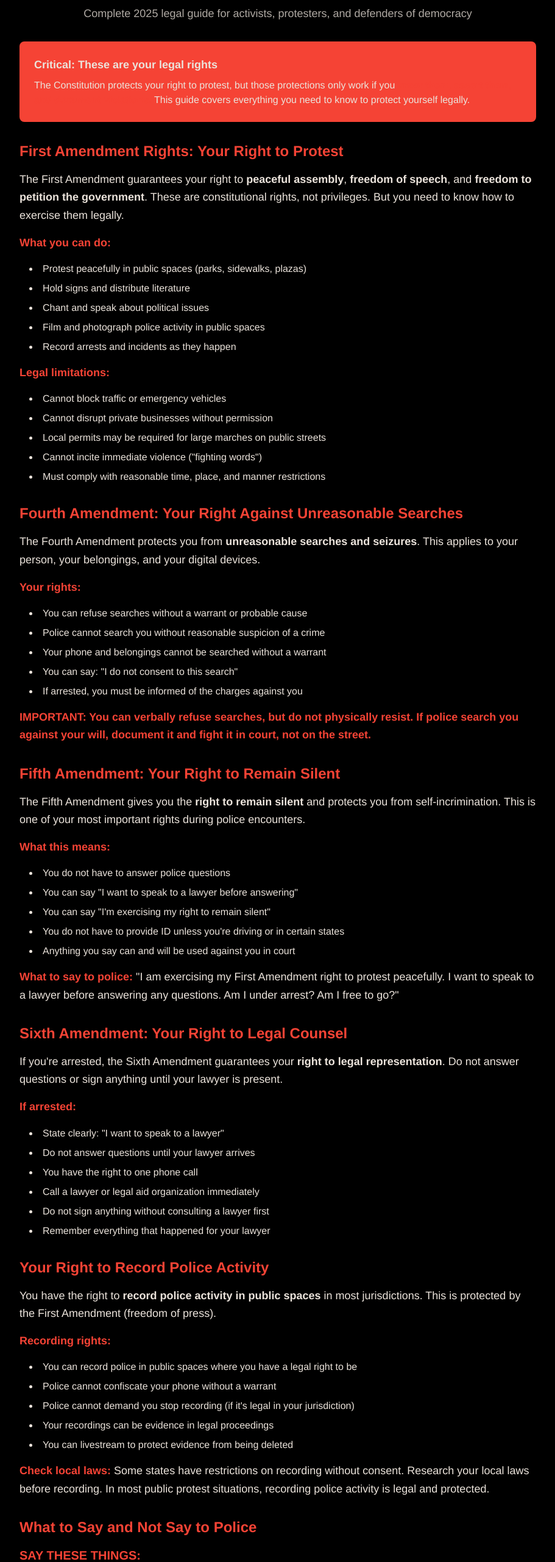
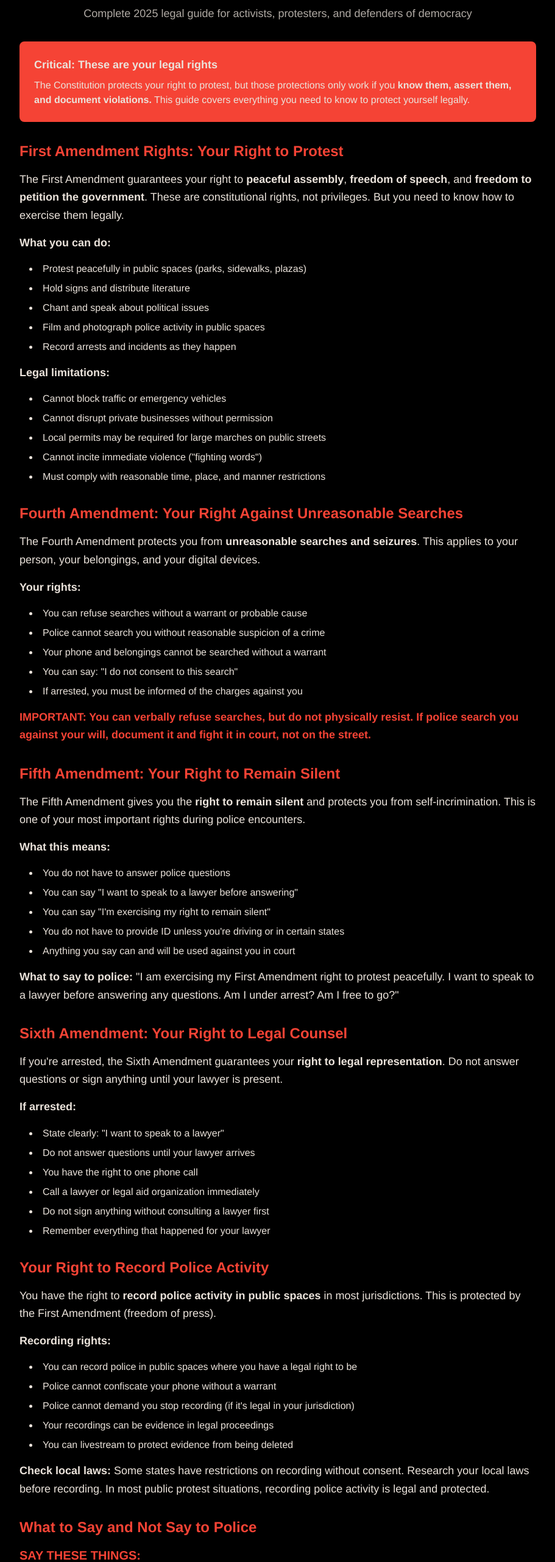
Before and after one commit to thedanperry/LibertyGuard-Website, a Next.js app: page /know-your-rights in a window 1280 px wide. Shown: the part 184-2746 px from the top of the page at 61% size, without its empty margins (184-1095 px from the left). Built offline with nearby package versions, Linux system fonts and the light colour scheme.

Commit message:
Remove all red text inside red backgrounds

```diff
--- a/src/app/know-your-rights/page.tsx
+++ b/src/app/know-your-rights/page.tsx
@@ -23,7 +23,7 @@ export default function KnowYourRightsPage() {
         <div className="bg-climate-red bg-opacity-10 p-6 rounded-lg mb-8">
           <p className="text-climate-cream text-lg font-bold mb-2"><strong>Critical:</strong> These are your legal rights</p>
           <p className="text-climate-cream">
-            The Constitution protects your right to protest, but those protections only work if you <strong className="text-climate-red">know them, assert them, and document violations.</strong> This guide covers everything you need to know to protect yourself legally.
+            The Constitution protects your right to protest, but those protections only work if you <strong>know them, assert them, and document violations.</strong> This guide covers everything you need to know to protect yourself legally.
           </p>
         </div>
 
@@ -34,7 +34,7 @@ export default function KnowYourRightsPage() {
               The First Amendment guarantees your right to <strong>peaceful assembly</strong>, <strong>freedom of speech</strong>, and <strong>freedom to petition the government</strong>. These are constitutional rights, not privileges. But you need to know how to exercise them legally.
             </p>
             <p className="text-lg leading-relaxed mb-4">
-              <strong className="text-climate-red">What you can do:</strong>
+              <strong>What you can do:</strong>
             </p>
             <ul className="list-disc list-inside space-y-2 ml-4 mb-4">
               <li>Protest peacefully in public spaces (parks, sidewalks, plazas)</li>
@@ -44,7 +44,7 @@ export default function KnowYourRightsPage() {
               <li>Record arrests and incidents as they happen</li>
             </ul>
             <p className="text-lg leading-relaxed mb-4">
-              <strong className="text-climate-red">Legal limitations:</strong>
+              <strong>Legal limitations:</strong>
             </p>
             <ul className="list-disc list-inside space-y-2 ml-4 mb-4">
               <li>Cannot block traffic or emergency vehicles</li>
@@ -61,7 +61,7 @@ export default function KnowYourRightsPage() {
               The Fourth Amendment protects you from <strong>unreasonable searches and seizures</strong>. This applies to your person, your belongings, and your digital devices.
             </p>
             <p className="text-lg leading-relaxed mb-4">
-              <strong className="text-climate-red">Your rights:</strong>
+              <strong>Your rights:</strong>
             </p>
             <ul className="list-disc list-inside space-y-2 ml-4 mb-4">
               <li>You can refuse searches without a warrant or probable cause</li>
@@ -83,7 +83,7 @@ export default function KnowYourRightsPage() {
               The Fifth Amendment gives you the <strong>right to remain silent</strong> and protects you from self-incrimination. This is one of your most important rights during police encounters.
             </p>
             <p className="text-lg leading-relaxed mb-4">
-              <strong className="text-climate-red">What this means:</strong>
+              <strong>What this means:</strong>
             </p>
             <ul className="list-disc list-inside space-y-2 ml-4 mb-4">
               <li>You do not have to answer police questions</li>
@@ -94,7 +94,7 @@ export default function KnowYourRightsPage() {
             </ul>
             <div className="mb-4">
               <p className="text-climate-cream text-lg leading-relaxed">
-                <strong className="text-climate-red">What to say to police:</strong> "I am exercising my First Amendment right to protest peacefully. I want to speak to a lawyer before answering any questions. Am I under arrest? Am I free to go?"
+                <strong>What to say to police:</strong> "I am exercising my First Amendment right to protest peacefully. I want to speak to a lawyer before answering any questions. Am I under arrest? Am I free to go?"
               </p>
             </div>
           </section>
@@ -105,7 +105,7 @@ export default function KnowYourRightsPage() {
               If you're arrested, the Sixth Amendment guarantees your <strong>right to legal representation</strong>. Do not answer questions or sign anything until your lawyer is present.
             </p>
             <p className="text-lg leading-relaxed mb-4">
-              <strong className="text-climate-red">If arrested:</strong>
+              <strong>If arrested:</strong>
             </p>
             <ul className="list-disc list-inside space-y-2 ml-4 mb-4">
               <li>State clearly: "I want to speak to a lawyer"</li>
@@ -123,7 +123,7 @@ export default function KnowYourRightsPage() {
               You have the right to <strong>record police activity in public spaces</strong> in most jurisdictions. This is protected by the First Amendment (freedom of press).
             </p>
             <p className="text-lg leading-relaxed mb-4">
-              <strong className="text-climate-red">Recording rights:</strong>
+              <strong>Recording rights:</strong>
             </p>
             <ul className="list-disc list-inside space-y-2 ml-4 mb-4">
               <li>You can record police in public spaces where you have a legal right to be</li>
@@ -133,7 +133,7 @@ export default function KnowYourRightsPage() {
               <li>You can livestream to protect evidence from being deleted</li>
             </ul>
             <p className="text-lg leading-relaxed mb-4">
-              <strong className="text-climate-red">Check local laws:</strong> Some states have restrictions on recording without consent. Research your local laws before recording. In most public protest situations, recording police activity is legal and protected.
+              <strong>Check local laws:</strong> Some states have restrictions on recording without consent. Research your local laws before recording. In most public protest situations, recording police activity is legal and protected.
             </p>
           </section>
 
@@ -169,14 +169,14 @@ export default function KnowYourRightsPage() {
               If you're arrested during a protest, follow these steps to protect your rights:
             </p>
             <ol className="list-decimal list-inside space-y-3 ml-4 mb-4">
-              <li><strong className="text-climate-red">Stay calm.</strong> Don't resist physically. Physical resistance is a separate crime.</li>
-              <li><strong className="text-climate-red">State your rights clearly:</strong> "I am exercising my First Amendment right to protest. I want to speak to a lawyer."</li>
-              <li><strong className="text-climate-red">Remain silent.</strong> Don't answer questions except to ask: "Am I under arrest? Am I free to go?"</li>
-              <li><strong className="text-climate-red">Ask for a lawyer immediately.</strong> Say: "I want to speak to a lawyer" repeatedly if necessary.</li>
-              <li><strong className="text-climate-red">Document everything.</strong> Officer names, badge numbers, what was said, witnesses present.</li>
-              <li><strong className="text-climate-red">Use your one phone call.</strong> Call a lawyer, legal aid, or trusted contact.</li>
-              <li><strong className="text-climate-red">Don't sign anything</strong> without consulting with a lawyer first.</li>
-              <li><strong className="text-climate-red">Don't plead guilty</strong> at your first court appearance without legal counsel.</li>
+              <li><strong>Stay calm.</strong> Don't resist physically. Physical resistance is a separate crime.</li>
+              <li><strong>State your rights clearly:</strong> "I am exercising my First Amendment right to protest. I want to speak to a lawyer."</li>
+              <li><strong>Remain silent.</strong> Don't answer questions except to ask: "Am I under arrest? Am I free to go?"</li>
+              <li><strong>Ask for a lawyer immediately.</strong> Say: "I want to speak to a lawyer" repeatedly if necessary.</li>
+              <li><strong>Document everything.</strong> Officer names, badge numbers, what was said, witnesses present.</li>
+              <li><strong>Use your one phone call.</strong> Call a lawyer, legal aid, or trusted contact.</li>
+              <li><strong>Don't sign anything</strong> without consulting with a lawyer first.</li>
+              <li><strong>Don't plead guilty</strong> at your first court appearance without legal counsel.</li>
             </ol>
           </section>
 
@@ -208,7 +208,7 @@ export default function KnowYourRightsPage() {
               <li><strong>Video Evidence:</strong> Record police encounters (legal in most public places)</li>
             </ul>
             <p className="text-lg leading-relaxed mb-4">
-              <strong className="text-climate-red">If your phone is confiscated:</strong> Use cloud backup, send videos to trusted contacts immediately, or livestream to protect evidence.
+              <strong>If your phone is confiscated:</strong> Use cloud backup, send videos to trusted contacts immediately, or livestream to protect evidence.
             </p>
           </section>
 
```
Also changed, not shown: src/app/protest-safety/page.tsx (+7 -7 lines).
